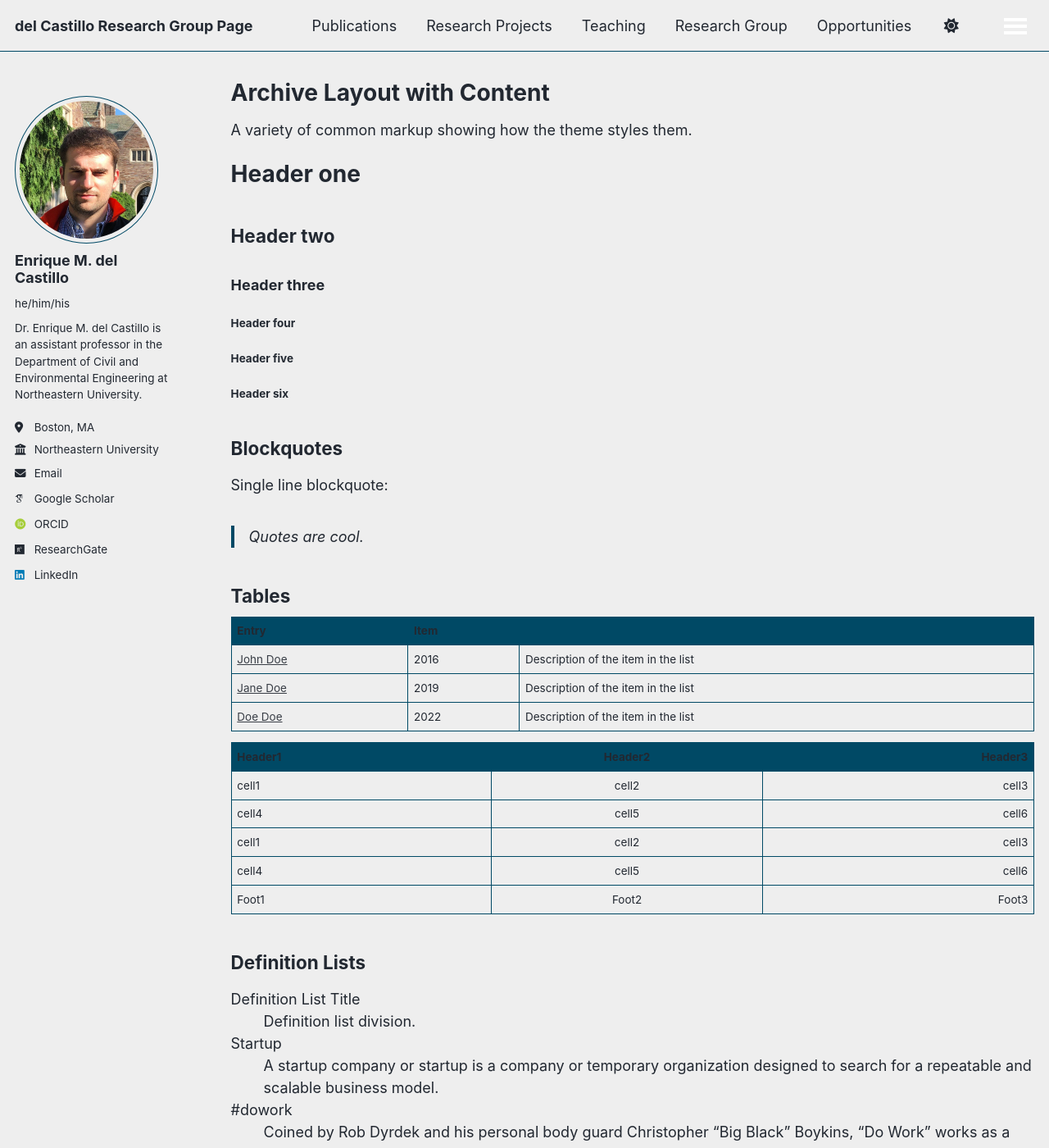
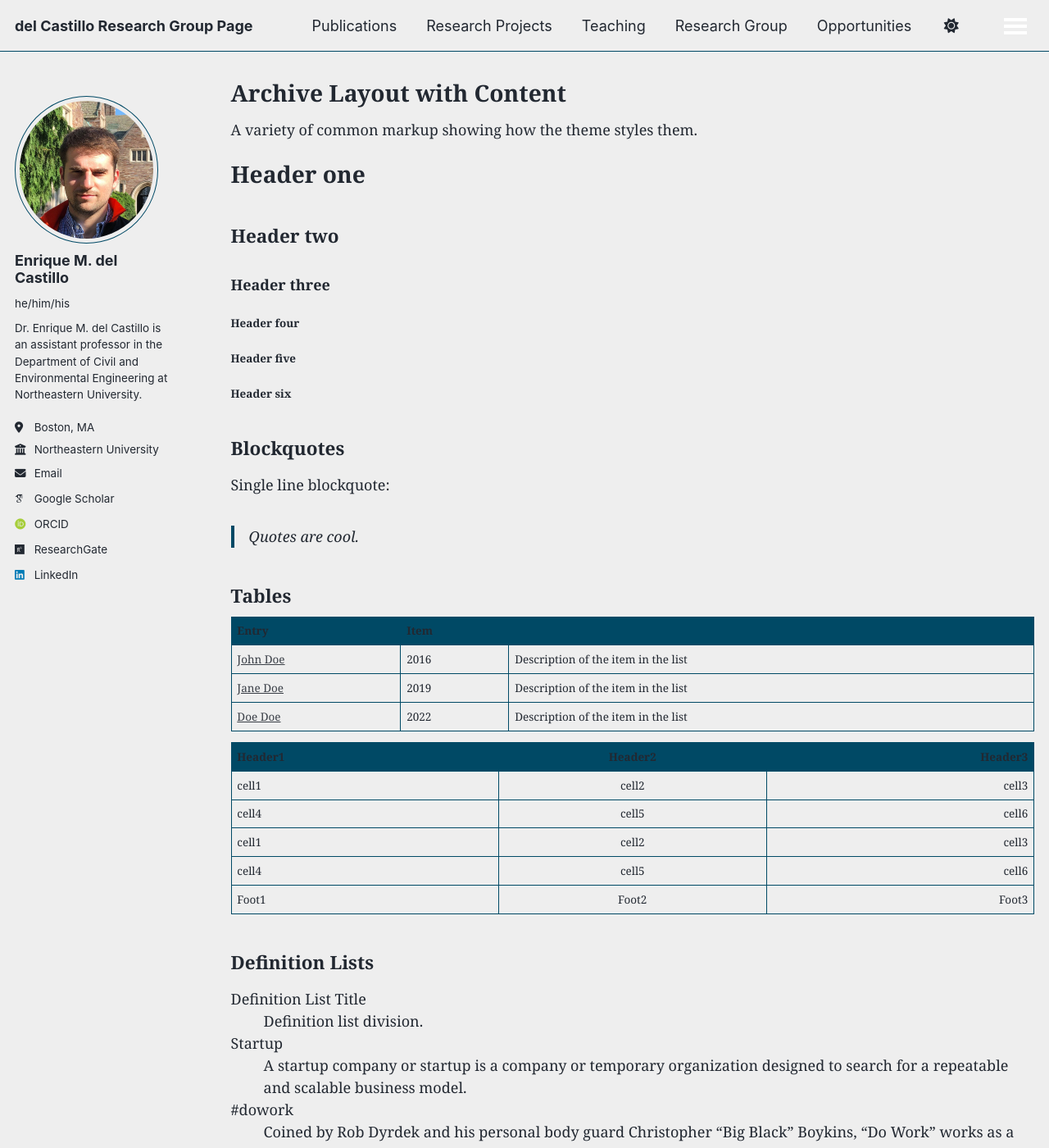
Before and after one commit to emdc19/emdcwebsite, a Jekyll site: the page built from _pages/archive-layout-with-content.md, in a window 1280 px wide and 1400 px high. Shown: the whole window at 82% size. Built offline with Jekyll 4.4.1, drawn with Linux system fonts in a browser that asks for light colours; some web fonts are replaced; a script that is not in the unit is left out.

Commit message:
Update _themes.scss

```diff
--- a/_sass/_themes.scss
+++ b/_sass/_themes.scss
@@ -14,7 +14,7 @@ $paragraph-indent           : false; // true, false (default)
 $indent-var                 : 1.3em;
 
 /* System typefaces */
-$serif                      : Georgia, Times, serif;
+$serif                      : "STIX Two Text", Georgia, Times, serif;
 $sans-serif                 : -apple-system, ".SFNSText-Regular", "San Francisco", "Roboto", "Segoe UI", "Helvetica Neue", "Lucida Grande", Arial, sans-serif;
 $monospace                  : Monaco, Consolas, "Lucida Console", monospace;
 
@@ -39,8 +39,8 @@ $type-size-6                : 0.75em;   // ~12px
 $type-size-7                : 0.6875em; // ~11px
 $type-size-8                : 0.625em;  // ~10px
 
-$global-font-family         : $sans-serif;
-$header-font-family         : $sans-serif;
+$global-font-family         : $serif;
+$header-font-family         : $serif;
 $caption-font-family        : $serif;
 
 /* ==========================================================================
```
